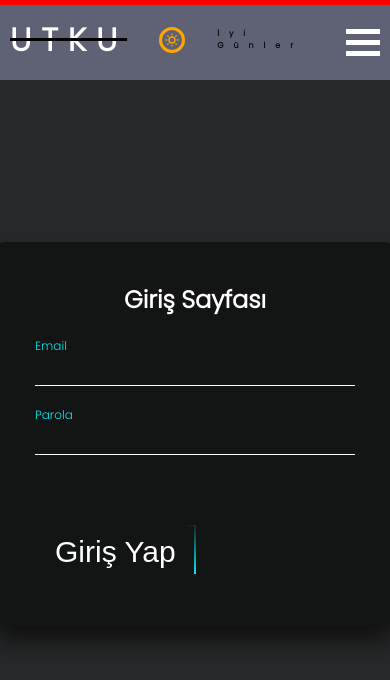
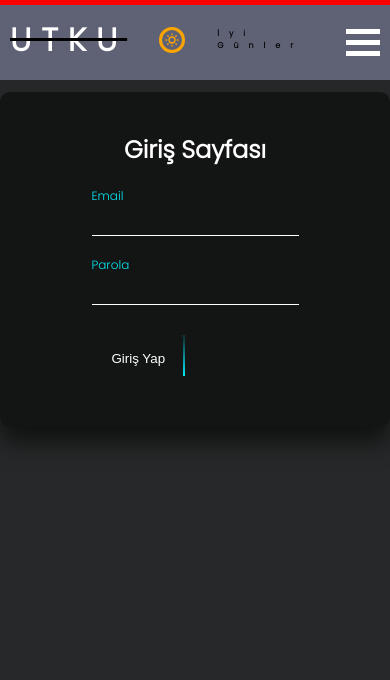
Before and after one commit to utkbkts/Website-1-Firebase-Redux-toolkit, a React (Vite) app: page /login in a window 390 px wide. Shown: the top 680 px of the page. Built offline with nearby package versions, Linux system fonts and the light colour scheme; a web font is replaced by a local one.

Commit message:
Update css

```diff
--- a/src/components/Login.jsx
+++ b/src/components/Login.jsx
@@ -34,6 +34,7 @@ const Login = () => {
   },[user,isLoading,isError,isSuccess,message,navigate,dispatch])
   return (
   <div className='login-box'>
+      <div className="login-box-content">
           <h2>Giriş Sayfası</h2>
       <form onSubmit={handlesubmit}>
       <div className="user-box">
@@ -52,6 +53,7 @@ const Login = () => {
       <button className='buttons' type='submit'>Giriş Yap</button>
     </a>
     </form>
+    </div>
   </div>
   )
 }
--- a/src/components/Register.jsx
+++ b/src/components/Register.jsx
@@ -38,7 +38,8 @@ const Register = () => {
   },[user,isLoading,isError,isSuccess,message,navigate,dispatch])
   return (
     <div className='login-box'>
-          <h2>Üyelik Sayfası</h2>
+      <div className="login-box-content">
+      <h2>Üyelik Sayfası</h2>
       <form onSubmit={handlesubmit}>
       <div className="user-box">
       <input value={displayName} onChange={(e)=>setdisplayName(e.target.value)} type="text" name="" required=""/>
@@ -60,6 +61,7 @@ const Register = () => {
       <button className='buttons' type='submit'>Üye ol</button>
     </a>
     </form>
+      </div>
   </div>
   )
 }
--- a/src/components/responsive/Home.css
+++ b/src/components/responsive/Home.css
@@ -21,6 +21,9 @@
         width: 100%;
         transform: scale(0.5) !important;
     }
+    .login-box{
+        width: 100% !important;
+    }
 }
 @media(max-width:992px){
     .container-footer .baslik-footer{
--- a/src/components/responsive/Navbar.css
+++ b/src/components/responsive/Navbar.css
@@ -3,7 +3,7 @@
     position: fixed;
     width: 100%;
     height: 100vh;
-    top: 80px;
+    top: 10%;
     left: 0;
     text-align: center;
     align-items: center;
@@ -29,7 +29,6 @@
 
   .navbar ul li a,button{
     color: white !important;
-    font-size: 30px !important;
   }
   .navbar .register,.login{
     border: 1px solid rgb(172, 177, 164);
--- a/src/index.scss
+++ b/src/index.scss
@@ -252,12 +252,6 @@ body{
     .swiper {
       width: 300px;
       height: 300px;
-      position: absolute;
-      left: 50%;
-      top: 50%;
-      margin-left: -150px;
-      margin-top: -150px;
-
       .swiper-slide {
         background-position: center;
         background-size: cover;
@@ -353,12 +347,14 @@ img {
 // LOGİN REGİSTER START
 
 .login-box {
-  position: absolute;
-  top: 50%;
-  left: 50%;
-  width: 400px;
+display: flex;
+align-items: center;
+justify-content: center;
+flex-direction: column;
+margin: 0 auto;
+margin-top: 5%;
+width: 600px;
   padding: 40px;
-  transform: translate(-50%, -50%);
   background: rgba(0,0,0,.5);
   box-sizing: border-box;
   box-shadow: 0 15px 25px rgba(0,0,0,.6);
@@ -412,14 +408,12 @@ img {
   display: inline-block;
   padding: 10px 20px;
   color: #03e9f4;
-  font-size: 16px;
+  font-size: 16px !important;
   text-decoration: none;
   text-transform: uppercase;
   overflow: hidden;
   transition: .5s;
-  margin-top: 40px;
-  letter-spacing: 4px
-
+  letter-spacing: 4px;
 }
 
 .login-box a:hover {
@@ -663,14 +657,11 @@ flex-direction: column;
 
 // Contact Start
 .contact-form{
-  position: absolute;
-  top: 50%;
-  left: 50%;
-  transform: translate(-50%,-50%);
   display: flex;
   align-items: center;
   justify-content: center;
   flex-direction: column;
+  margin-top: 5%;
   h2{
     color: orange;
   }
```
